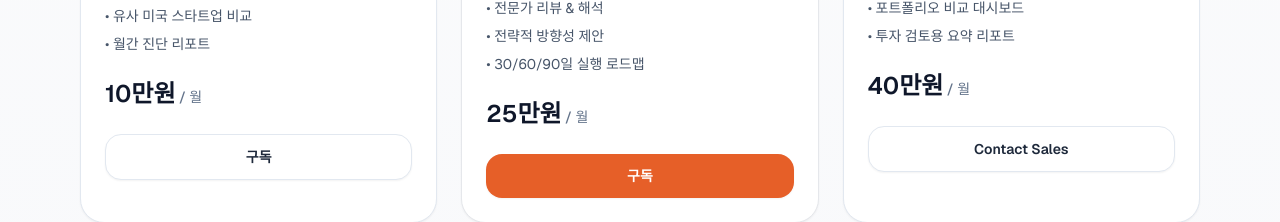
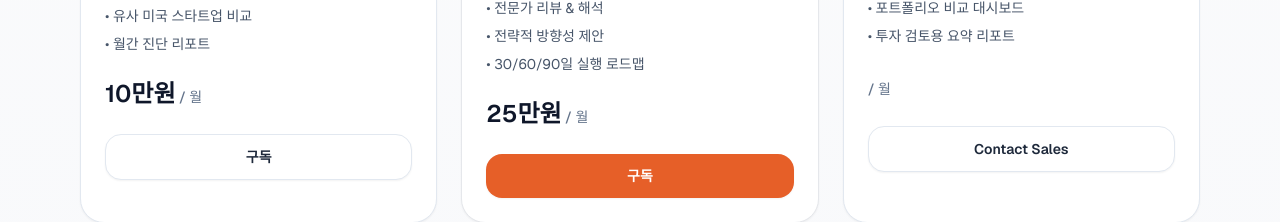
Before and after one commit to kyoungminmin-inflect/Inflect_web, a Next.js app in the folder webfile/inflect-web/: page / in a window 1280 px wide. Shown: the part 2514-2736 px from the top of the page. Built offline with nearby package versions, Linux system fonts and the light colour scheme.

Commit message:
Update page.tsx

```diff
--- a/webfile/inflect-web/app/page.tsx
+++ b/webfile/inflect-web/app/page.tsx
@@ -57,7 +57,7 @@ const plans = [
     tag: "Portfolio-level Analysis",
     desc: "여러 스타트업을 같은 기준으로 한 번에 비교/판단합니다.",
     features: ["다수 스타트업 일괄 분석", "포트폴리오 비교 대시보드", "투자 검토용 요약 리포트"],
-    priceMonthly: "40만원",
+    priceMonthly: "",
     priceYearly: "400만원",
     cta: "Contact Sales",
     href: "/service",
```
